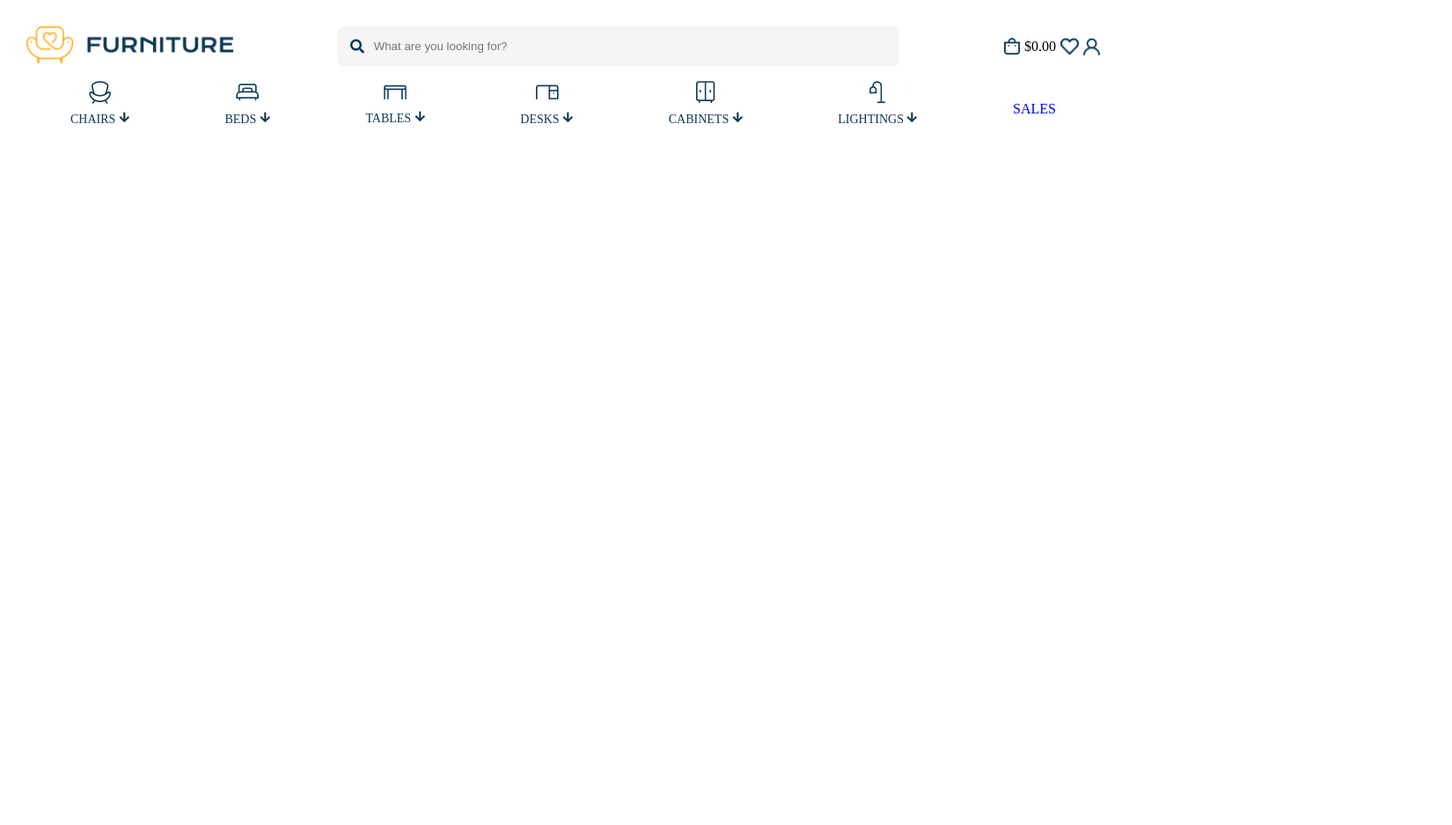
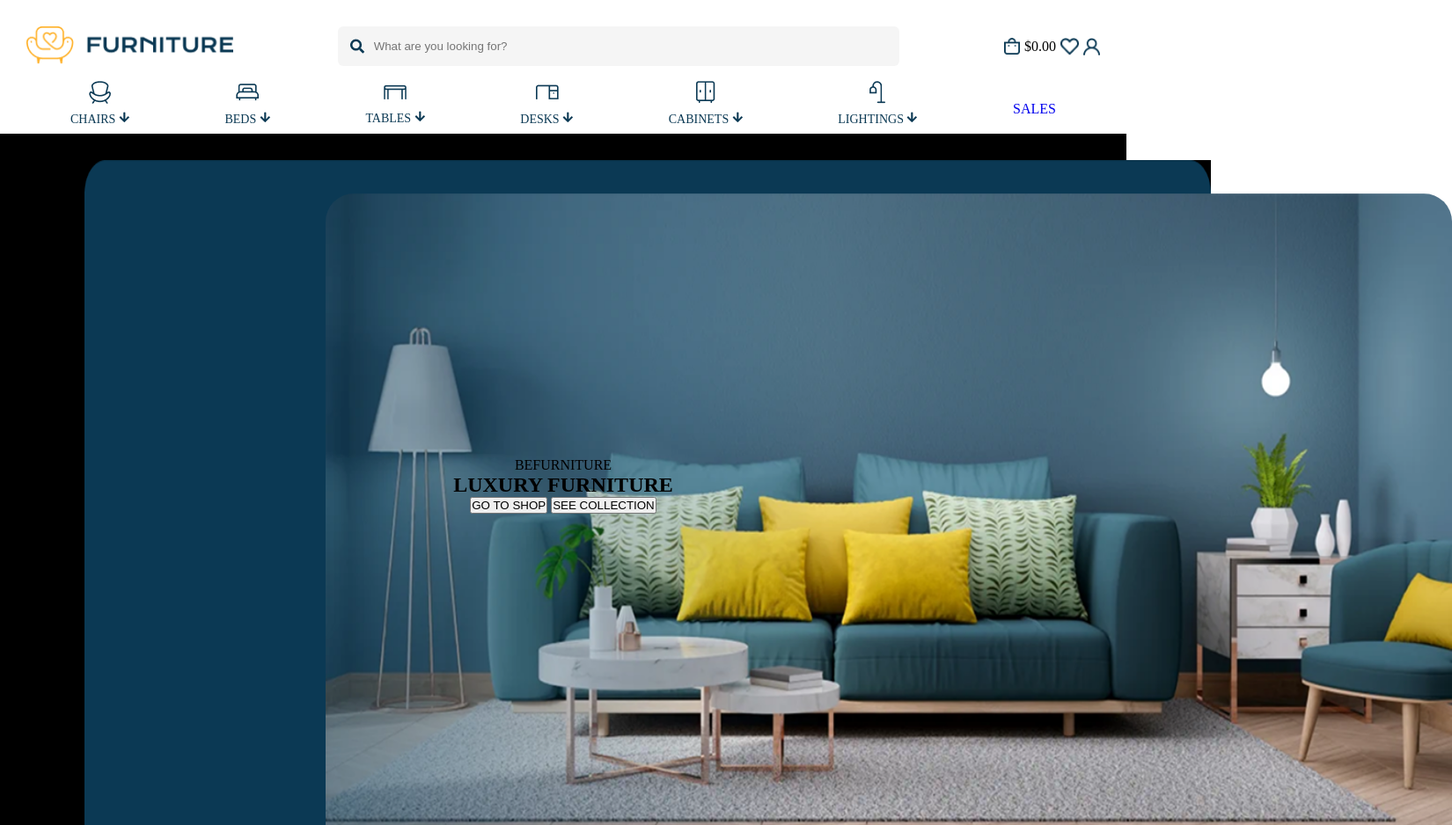
Before and after one commit to aniuglava/midterm, a plain HTML site: page index.html in a window 1280 px wide. Shown: the top 938 px of the page at 88% size, 1650 px wide, since content can reach past the window. Before the commit the page ends 800 px from the top, so only its background shows below. Drawn offline with Linux system fonts and the light colour scheme.

Commit message:
add hero-section

```diff
--- a/index.html
+++ b/index.html
@@ -83,6 +83,19 @@
             </ul>
         </nav>
     </header>
+    <section class="hero">
+        <div class="hero-images">
+        <img src="assets/images/black-bg.jpg" id="black-background" alt="black-background">
+        <img src="assets/images/background-image.png" id="blue-background" alt="blue-background">
+        <img src="assets/images/luxury-furniture.png" id="furniture-image" alt="luxury-furniture">
+        </div>
+        <div class="hero-content">
+            <span class="befurniture">BEFURNITURE</span>
+            <h1>LUXURY FURNITURE</h1>
+            <button class="shop">GO TO SHOP</button>
+            <button class="collection">SEE COLLECTION</button>
+        </div>
+    </section>
 
 
 
--- /dev/null
+++ b/styles/modules/_hero.scss
@@ -0,0 +1,48 @@
+.hero{
+width:100%;
+max-width: 1920px;
+height:100vh;
+position: relative;
+display: flex;
+align-items: center;
+justify-content: center;
+
+.hero-images{
+    position: absolute;
+    top: 0;
+    left: 0;
+    width:100%;
+    height: 100%;
+    #black-background{
+    position: absolute;
+    z-index: 1;
+    width:100%;
+    height: 100%;
+    }
+    #blue-background{
+       position:absolute;
+       width:100%;
+       height: 100%;
+        z-index: 2;
+        margin-left: 96px;
+        margin-top:30px;
+        background-color: black;
+    }
+    #furniture-image{
+        position: absolute;
+        width:100%;
+        height: 100%;
+        z-index: 3;
+        margin-top:68px;
+        margin-left: 370px;
+        margin-right: 370px;
+        border-radius: 32px;
+    }
+}
+.hero-content{
+    position: relative;
+    z-index: 4;
+    text-align:center;
+}
+
+}
--- a/styles/style.scss
+++ b/styles/style.scss
@@ -1,6 +1,7 @@
 @import "./modules/variables";
 @import "./modules/global";
 @import "./modules/navigation";
+@import "./modules/hero";
 
 * {
     margin:0;
```
Also changed, not shown: assets/images/background-image.png (added), assets/images/black-bg.jpg (added), assets/images/luxury-furniture.png (added), styles/style.css, 1 other file.
